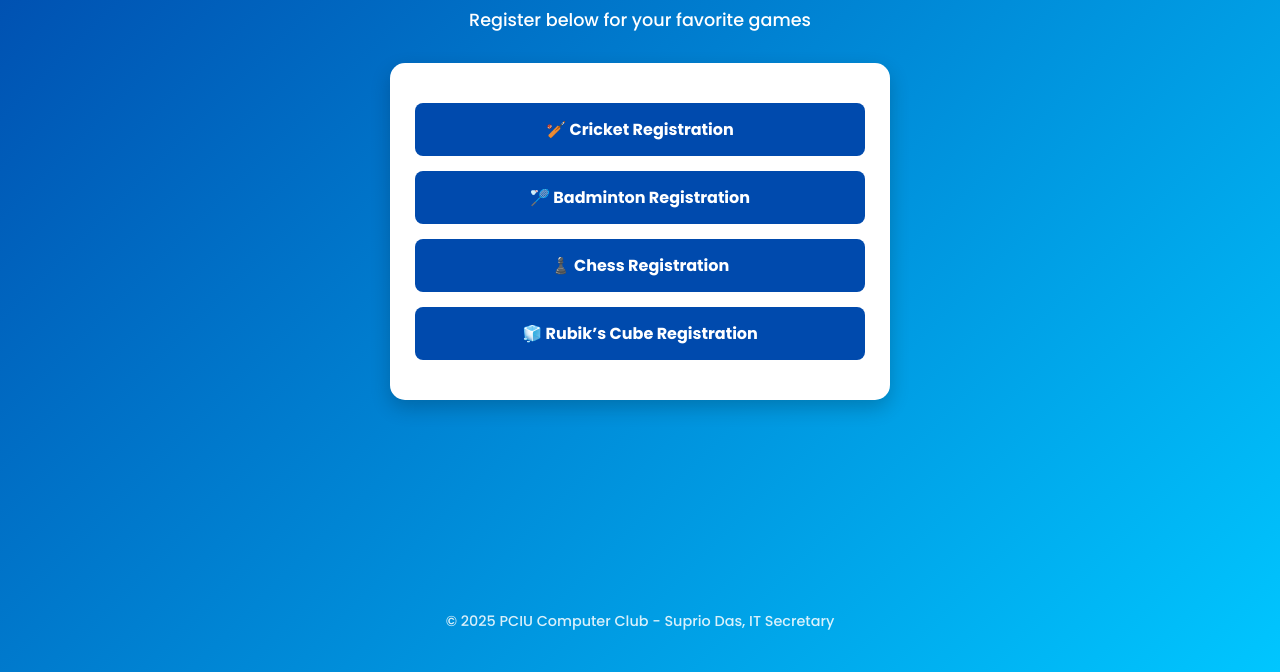
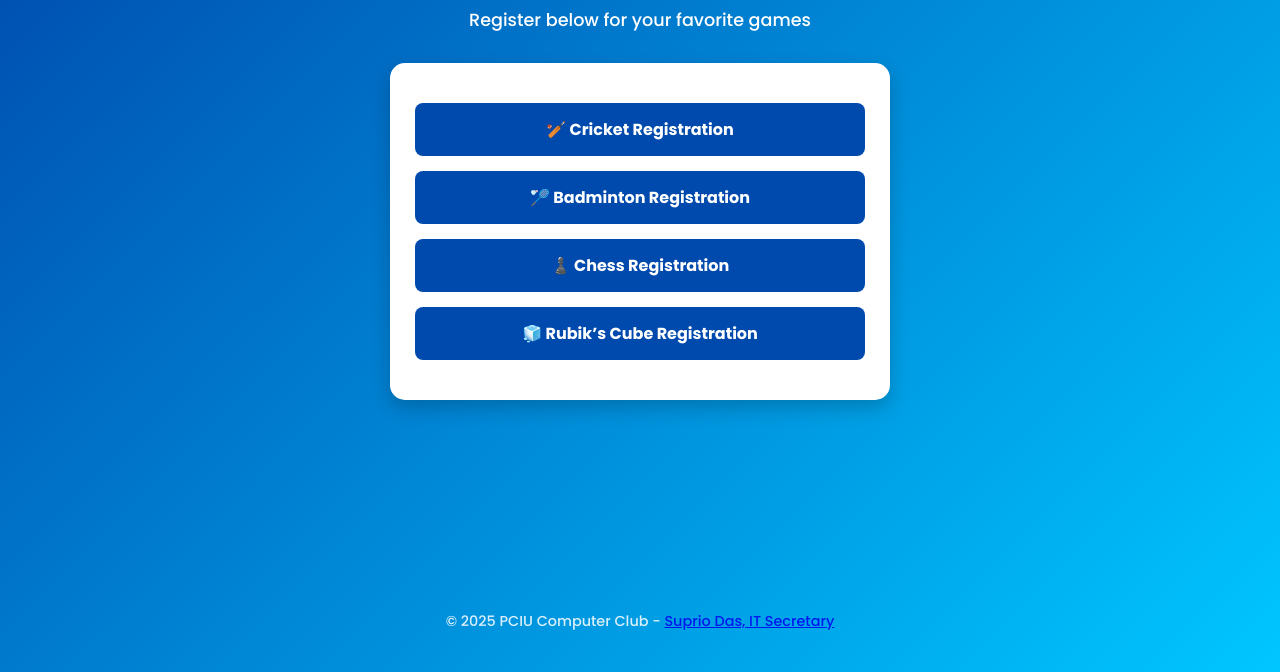
Before and after one commit to Suprio-Das/PCC-Event-Page, a plain HTML site: page index.html in a window 1280 px wide. Shown: the part 128-800 px from the top of the page. Drawn offline with Linux system fonts and the light colour scheme.

Commit message:
Author github link added

```diff
--- a/index.html
+++ b/index.html
@@ -106,7 +106,7 @@
     </div>
 
     <footer>
-        © 2025 PCIU Computer Club - Suprio Das, IT Secretary
+        © 2025 PCIU Computer Club - <a href="https://github.com/Suprio-Das" target="_blank">Suprio Das, IT Secretary</a>
     </footer>
 
 </body>
```
